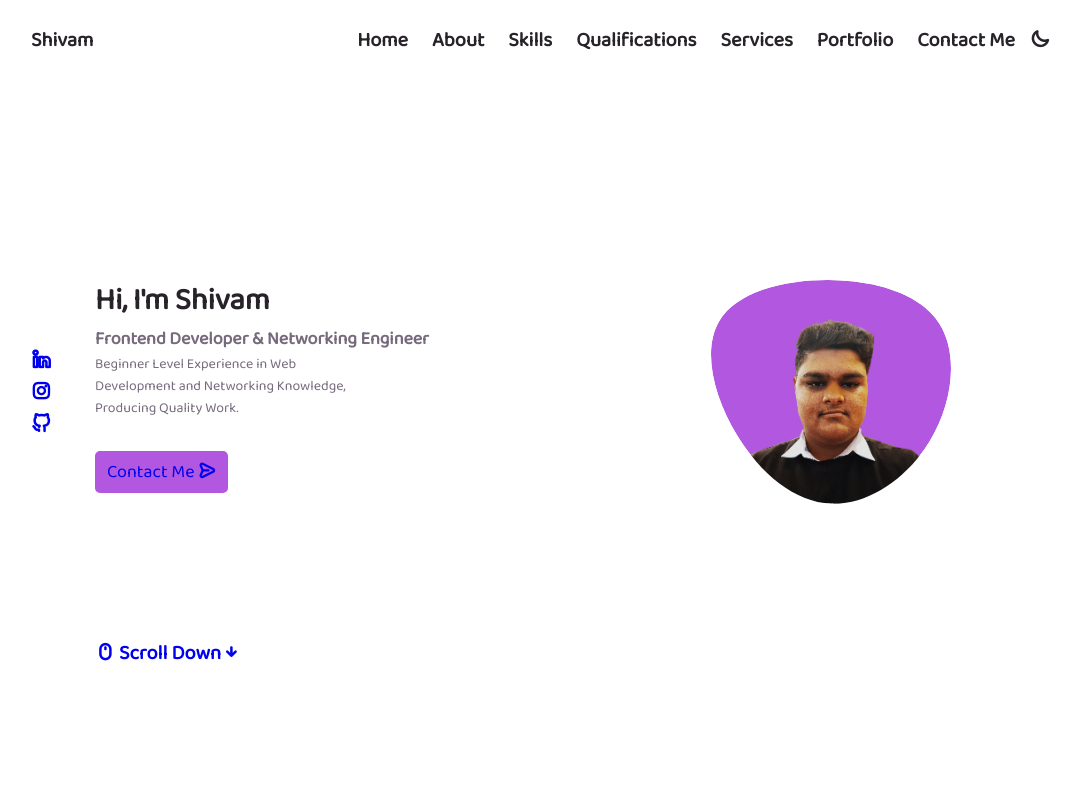
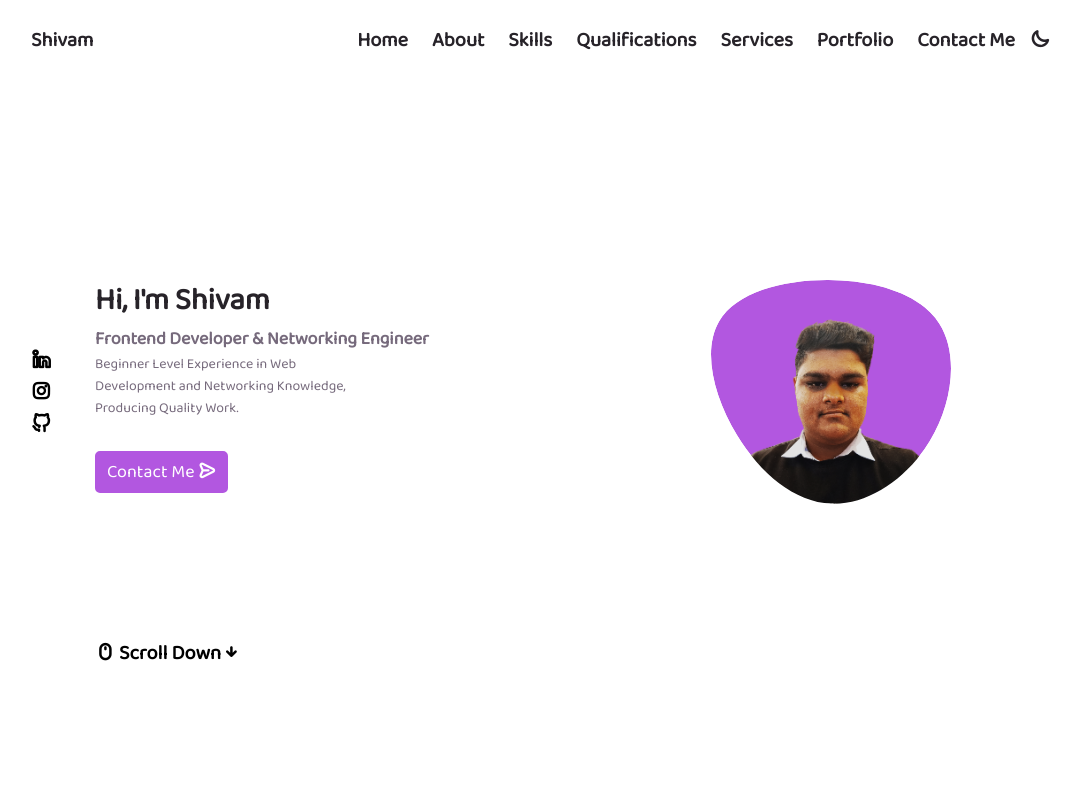
Before and after one commit to shivamsinghal160/shivamSingahlPortfolioWebsite, a plain HTML site: page index.html in a window 1280 px wide. Shown: the top 800 px of the page, without its empty margins (97-1177 px from the left). Drawn offline with nearby package versions, Linux system fonts and the light colour scheme.

Commit message:
iconColorIssue Resolved

```diff
--- a/css/style.css
+++ b/css/style.css
@@ -20,6 +20,7 @@ a:visited {
 
 a {
     text-decoration: none;
+    color:white;
 }
 
 .right {
@@ -238,6 +239,10 @@ nav span {
     margin: 0 3vw 20vh 0;
 }
 
+.left-home a {
+    color: black;
+}
+
 .left-home span:hover {
     cursor: pointer;
     color: var(--first-color);
@@ -299,6 +304,10 @@ h4 {
     width: 45%;
     transition: all 0.3s ease-in-out;
     opacity: 1;
+}
+
+.scroll-down a {
+    color: black;
 }
 
 .scroll-down:hover {
```
